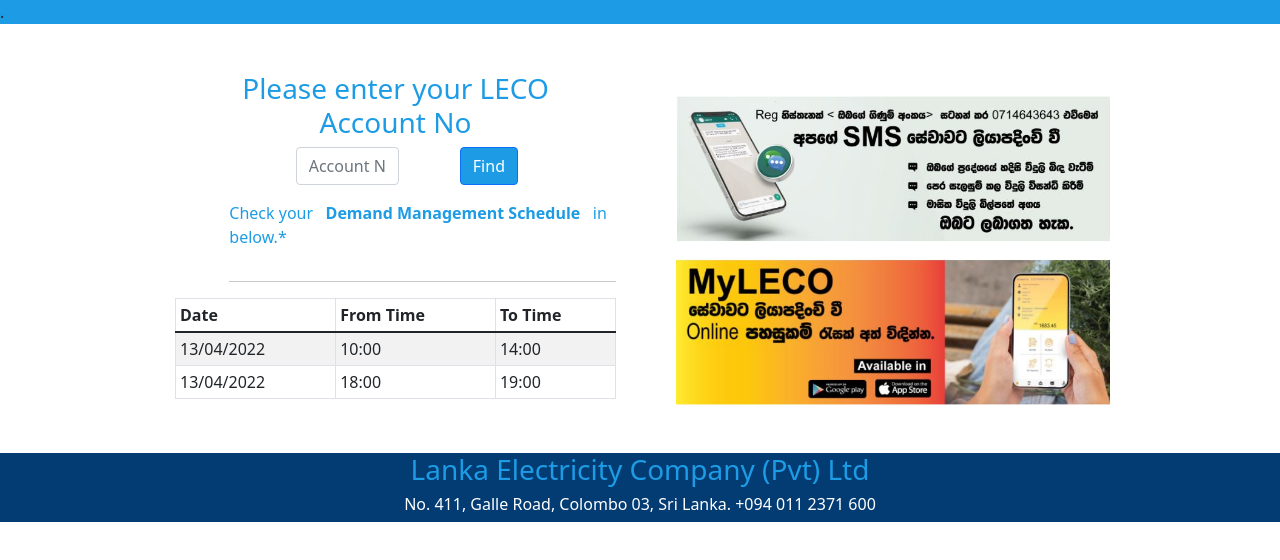
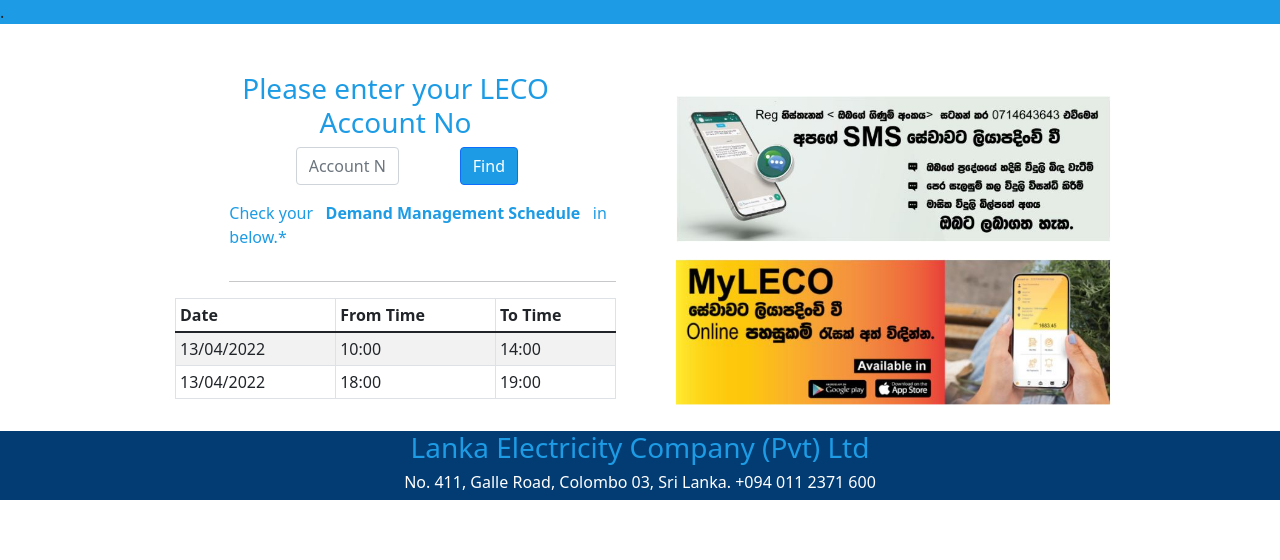
Before and after one commit to mihiHarshana/lecoapp, a React (Create React App) app: page / in a window 1280 px wide. Shown: the top 560 px of the page. Built offline with nearby package versions, Linux system fonts and the light colour scheme.

Commit message:
Complete Rightpanel with images

```diff
--- a/src/LecoApp.tsx
+++ b/src/LecoApp.tsx
@@ -17,7 +17,7 @@
       <Col md={6} xs={12}>
         <RightPanel />
       </Col>
-      <Col xs={12}>
+      <Col xs={12} >
         <FooterUX />
       </Col>
     </Row>
--- a/src/components/footer/FooterUX.tsx
+++ b/src/components/footer/FooterUX.tsx
@@ -3,7 +3,7 @@
 
 const FooterUX: React.FC = () => {
     return (
-      <Row className="footer-color">
+      <Row className="footer-color footer-bottom">
         <Col xs={12} className="text-center font-color">
           <h3>Lanka Electricity Company (Pvt) Ltd</h3>
         </Col>
--- a/src/components/infopanels/RightPanel.tsx
+++ b/src/components/infopanels/RightPanel.tsx
@@ -10,7 +10,7 @@
           <Image src={Image1} className="image" alt="Leco image 1 display sms and alert notification" />
         </Col>
         <Col xs={12} >
-          <Image src={Image2} className="image mt-3 mb-5" alt="Leco image 2 display android and ios" />
+          <Image src={Image2} className="image mt-3" alt="Leco image 2 display android and ios" />
         </Col>
       </Row>
     </Container>
--- a/src/styles/_footer.scss
+++ b/src/styles/_footer.scss
@@ -7,3 +7,14 @@
     color: #ffffff;
   }
 }
+.footer-bottom {
+  margin-top: 8rem;
+}
+@media (min-width: 576px) {
+
+  .footer-bottom {
+    margin-top: 1rem;
+  }
+
+
+}
```
